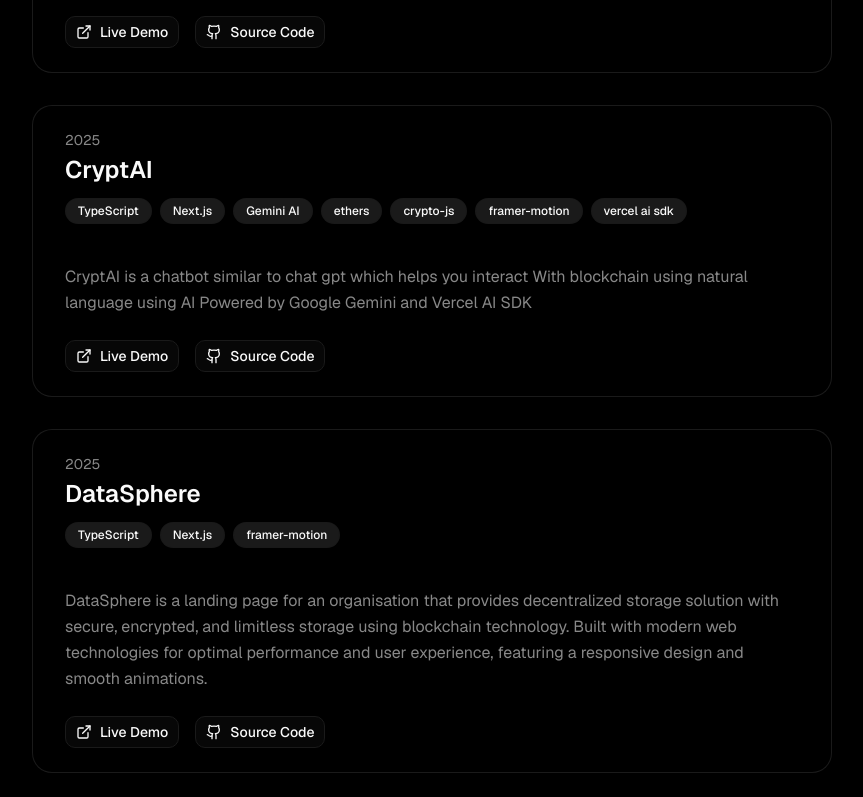
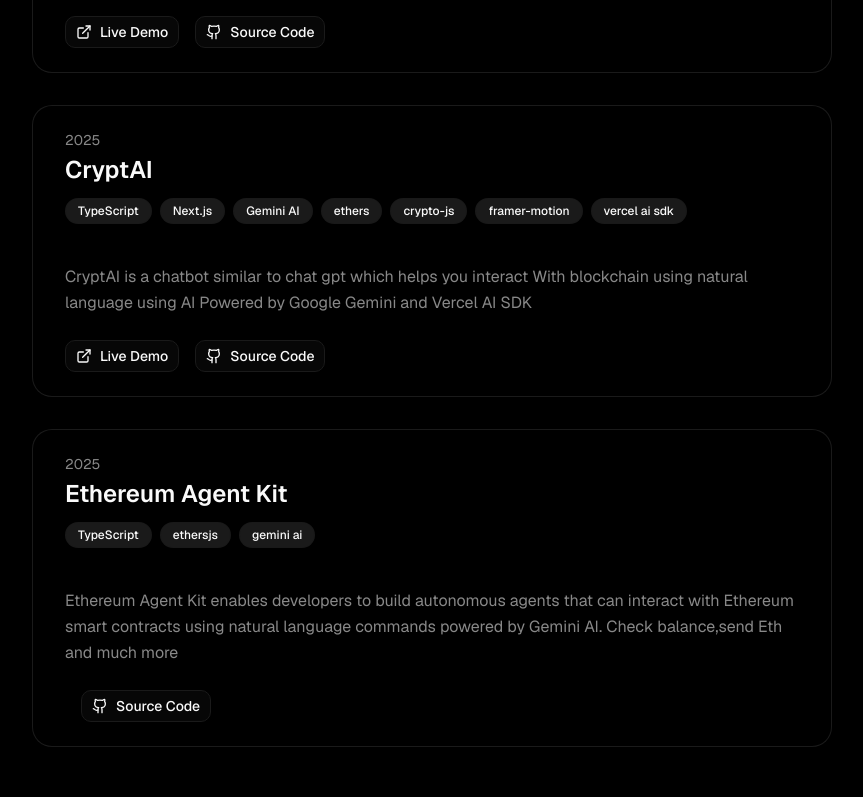
Before and after one commit to rishi-xyz/cv, a Next.js app: page / in a window 1280 px wide. Shown: the part 2000-2797 px from the top of the page, without its empty margins (208-1071 px from the left). Built offline with nearby package versions, Linux system fonts and the light colour scheme.

Commit message:
updated for optional website link

```diff
--- a/src/components/project-section.tsx
+++ b/src/components/project-section.tsx
@@ -86,7 +86,7 @@
                                                     size="sm"
                                                     className="glass-dark border-border/30 hover-glow px-4 py-2"
                                                     asChild
-                                                >
+                                                >{proj.link.website &&
                                                     <Link
                                                         href={proj.link.website}
                                                         target="_blank"
@@ -96,6 +96,7 @@
                                                         <ExternalLinkIcon className="h-4 w-4" />
                                                         Live Demo
                                                     </Link>
+                                                }
                                                 </Button>
                                             </div>
                                             {proj.link.code && (
--- a/src/data/resume-data.tsx
+++ b/src/data/resume-data.tsx
@@ -34,7 +34,7 @@
 }
 
 interface ProjectLink {
-  website: string;
+  website?: string;
   code: string;
 }
 
@@ -171,20 +171,6 @@
         code: "https://github.com/rishi-xyz/cryptai",
       },
     },{
-      title:"DataSphere",
-      heading:"Landing Page DataSphere - Secure. Decentralized. Limitless Storage",
-      date:"2025",
-      techStack: [
-        "TypeScript",
-        "Next.js",
-        "framer-motion"
-      ],
-      description: "DataSphere is a landing page for an organisation that provides decentralized storage solution with secure, encrypted, and limitless storage using blockchain technology. Built with modern web technologies for optimal performance and user experience, featuring a responsive design and smooth animations.",
-      link: {
-        website: "https://datasphere-one.vercel.app/",
-        code: "https://github.com/rishi-xyz/DataSphere",
-      },
-    },{
       title:"Ethereum Agent Kit",
       heading:"Ethereum Agent Kit - Autonomous Agents for Ethereum Interaction",
       date:"2025",
@@ -195,8 +181,7 @@
       ],
       description: "Ethereum Agent Kit enables developers to build autonomous agents that can interact with Ethereum smart contracts using natural language commands powered by Gemini AI. Check balance,send Eth and much more",
       link: {
-        website: "https://datasphere-one.vercel.app/",
-        code: "https://github.com/rishi-xyz/DataSphere",
+        code: "https://github.com/rishi-xyz/Ethereum-agent-kit",
       },
     },
   ],
```
